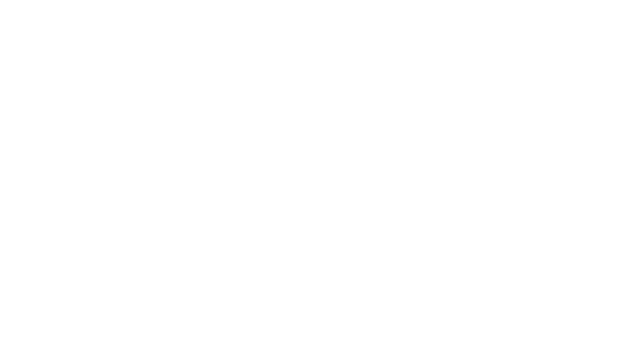
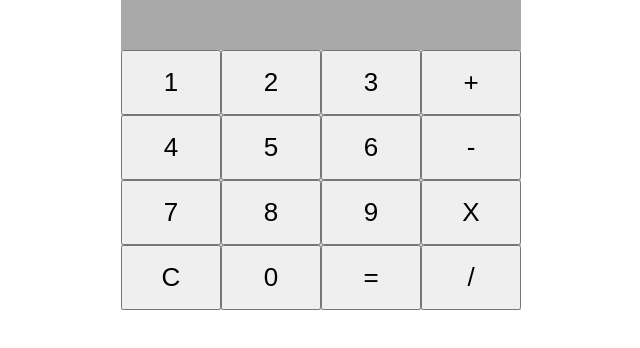
Before and after one commit to takacsberni/react-calculator, a React (Create React App) app: page / in a window 1280 px wide. Shown: the top 348 px of the page, without its empty margins (319-959 px from the left). Built offline with nearby package versions, Linux system fonts and the light colour scheme; the HTML template or start-up script is replaced by a standard one.

Commit message:
feat: create the calculator's body

```diff
--- a/public/index.html
+++ b/public/index.html
@@ -9,35 +9,13 @@
       name="description"
       content="Web site created using create-react-app"
     />
-    <link rel="apple-touch-icon" href="%PUBLIC_URL%/logo192.png" />
-    <!--
-      manifest.json provides metadata used when your web app is installed on a
-      user's mobile device or desktop. See https://developers.google.com/web/fundamentals/web-app-manifest/
-    -->
     <link rel="manifest" href="%PUBLIC_URL%/manifest.json" />
-    <!--
-      Notice the use of %PUBLIC_URL% in the tags above.
-      It will be replaced with the URL of the `public` folder during the build.
-      Only files inside the `public` folder can be referenced from the HTML.
 
-      Unlike "/favicon.ico" or "favicon.ico", "%PUBLIC_URL%/favicon.ico" will
-      work correctly both with client-side routing and a non-root public URL.
-      Learn how to configure a non-root public URL by running `npm run build`.
-    -->
     <title>React App</title>
   </head>
   <body>
     <noscript>You need to enable JavaScript to run this app.</noscript>
     <div id="root"></div>
-    <!--
-      This HTML file is a template.
-      If you open it directly in the browser, you will see an empty page.
 
-      You can add webfonts, meta tags, or analytics to this file.
-      The build step will place the bundled scripts into the <body> tag.
-
-      To begin the development, run `npm start` or `yarn start`.
-      To create a production bundle, use `npm run build` or `yarn build`.
-    -->
   </body>
 </html>
--- a/src/App.css
+++ b/src/App.css
@@ -1,38 +1,24 @@
-.App {
-  text-align: center;
+.container {
+    background: lightgray;
+    width: max-content;
+    margin: auto;
 }
-
-.App-logo {
-  height: 40vmin;
-  pointer-events: none;
+.display{
+    width: 100%;
+    background-color: darkGrey;
+    height: 50px;
+    font-size: 48px;
+    display: flex;
+    justify-content: flex-end;
 }
-
-@media (prefers-reduced-motion: no-preference) {
-  .App-logo {
-    animation: App-logo-spin infinite 20s linear;
-  }
+.buttons{
+    max-width: 400px;
+    display:flex;
+    flex-wrap: wrap;
 }
-
-.App-header {
-  background-color: #282c34;
-  min-height: 100vh;
-  display: flex;
-  flex-direction: column;
-  align-items: center;
-  justify-content: center;
-  font-size: calc(10px + 2vmin);
-  color: white;
+button{
+    flex: 1 25%;
+    padding: 15px;
+    font-size: 26px;
+    cursor: pointer;
 }
-
-.App-link {
-  color: #61dafb;
-}
-
-@keyframes App-logo-spin {
-  from {
-    transform: rotate(0deg);
-  }
-  to {
-    transform: rotate(360deg);
-  }
-}
--- a/src/App.js
+++ b/src/App.js
@@ -1,10 +1,30 @@
 import './App.css';
+import React from "react";
 
 function App() {
+
   return (
-    <div className="App">
-
-    </div>
+      <div className="container">
+          <div className="display"></div>
+          <div className="buttons">
+              <button className="btn-number">1</button>
+              <button className="btn-number">2</button>
+              <button className="btn-number">3</button>
+              <button className="btn-operator">+</button>
+              <button className="btn-number">4</button>
+              <button className="btn-number">5</button>
+              <button className="btn-number">6</button>
+              <button className="btn-operator">-</button>
+              <button className="btn-number">7</button>
+              <button className="btn-number">8</button>
+              <button className="btn-number">9</button>
+              <button className="btn-operator">X</button>
+              <button className="btn-clear">C</button>
+              <button className="btn-number">0</button>
+              <button className="btn-equals">=</button>
+              <button className="btn-operator">/</button>
+          </div>
+      </div>
   );
 }
 
```
